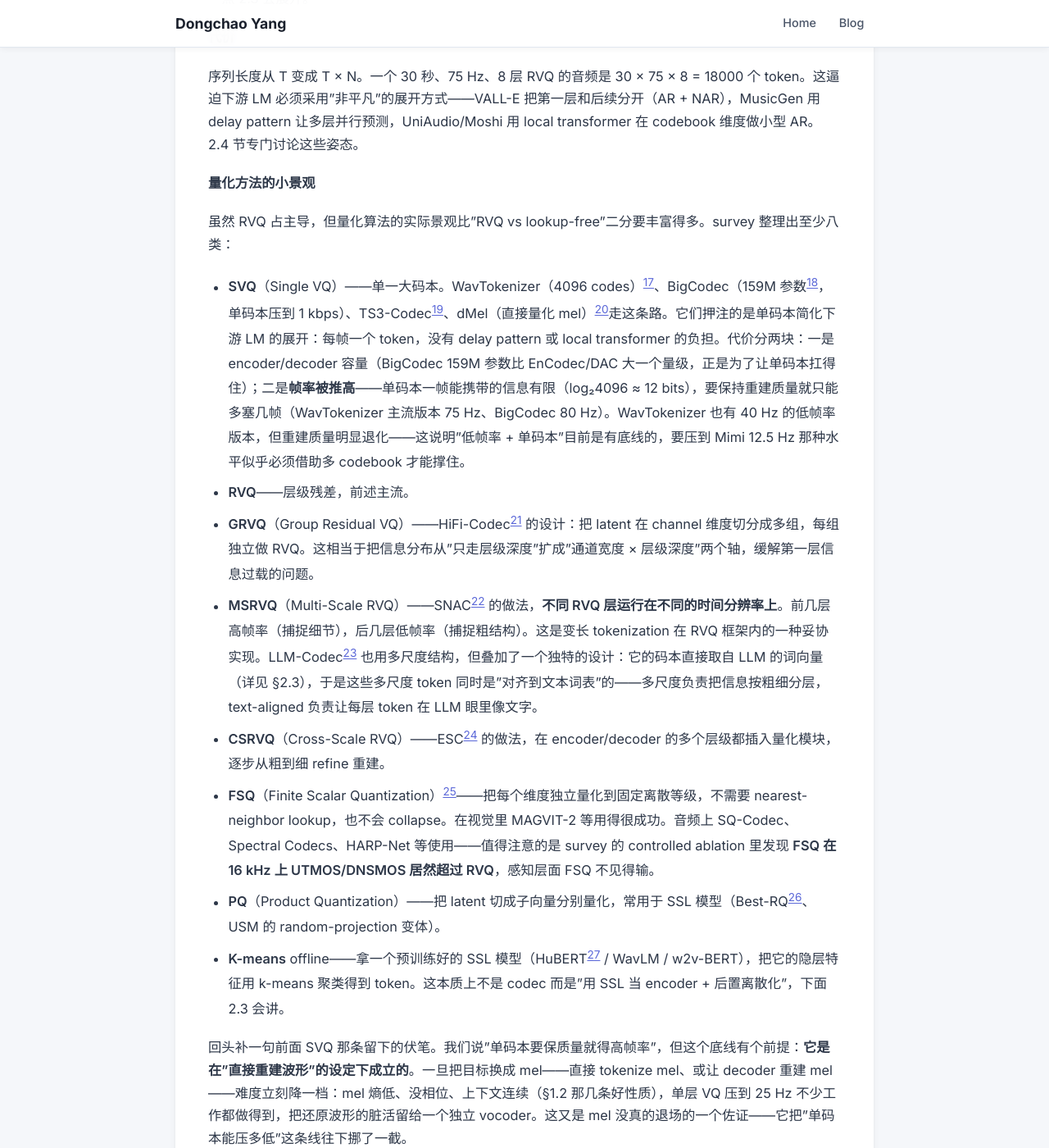
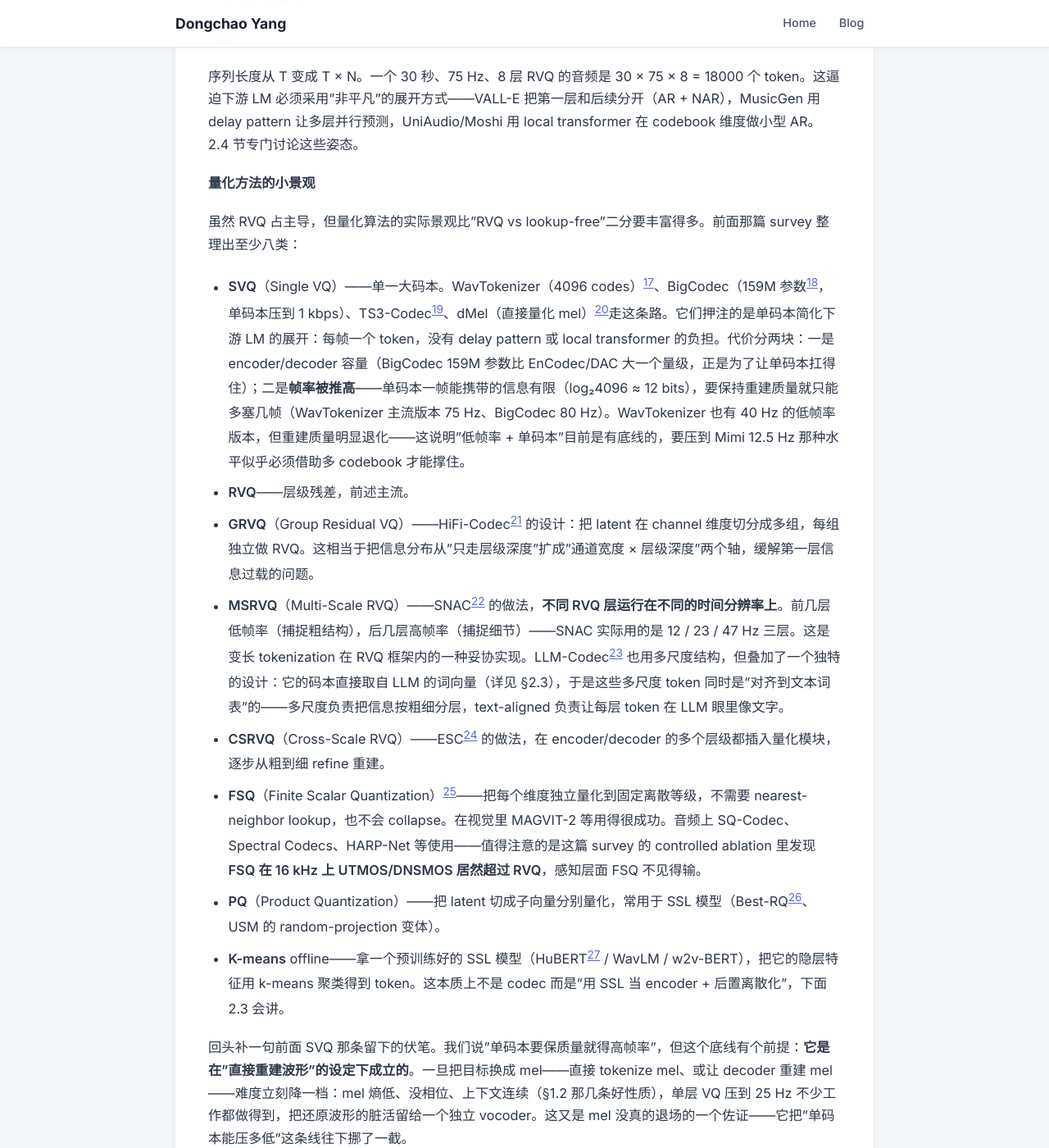
Before and after one commit to yangdongchao/yangdongchao.github.io, a Jekyll site: the page built from _posts/2026-06-09-audio-latent-space.md, in a window 1280 px wide and 1400 px high, scrolled down 12644 px. Shown: the whole window at 82% size. Built offline with Jekyll 4.4.1, drawn with Linux system fonts in a browser that asks for light colours; some of the changed text lies outside the part shown.

Commit message:
Blog: fix SNAC multi-scale direction; tidy bare 'survey' references
- SNAC/MSRVQ: corrected reversed description — early layers are LOW frame rate
  (coarse structure), later layers HIGH frame rate (detail); 12/23/47 Hz.
- Reworded a few bare "survey" mentions in the Chinese text to read naturally.

Co-Authored-By: Claude Opus 4.8 (1M context) <noreply@anthropic.com>

```diff
--- a/_posts/2026-06-09-audio-latent-space.md
+++ b/_posts/2026-06-09-audio-latent-space.md
@@ -228,14 +228,14 @@ RVQ 真正有意思的地方不是容量本身，而是层级带来的**意外
 
 **量化方法的小景观**
 
-虽然 RVQ 占主导，但量化算法的实际景观比"RVQ vs lookup-free"二分要丰富得多。survey 整理出至少八类：
+虽然 RVQ 占主导，但量化算法的实际景观比"RVQ vs lookup-free"二分要丰富得多。前面那篇 survey 整理出至少八类：
 
 - **SVQ**（Single VQ）——单一大码本。WavTokenizer（4096 codes）[^wavtokenizer]、BigCodec（159M 参数[^bigcodec]，单码本压到 1 kbps）、TS3-Codec[^ts3codec]、dMel（直接量化 mel）[^dmel]走这条路。它们押注的是单码本简化下游 LM 的展开：每帧一个 token，没有 delay pattern 或 local transformer 的负担。代价分两块：一是 encoder/decoder 容量（BigCodec 159M 参数比 EnCodec/DAC 大一个量级，正是为了让单码本扛得住）；二是**帧率被推高**——单码本一帧能携带的信息有限（log₂4096 ≈ 12 bits），要保持重建质量就只能多塞几帧（WavTokenizer 主流版本 75 Hz、BigCodec 80 Hz）。WavTokenizer 也有 40 Hz 的低帧率版本，但重建质量明显退化——这说明"低帧率 + 单码本"目前是有底线的，要压到 Mimi 12.5 Hz 那种水平似乎必须借助多 codebook 才能撑住。
 - **RVQ**——层级残差，前述主流。
 - **GRVQ**（Group Residual VQ）——HiFi-Codec[^hificodec] 的设计：把 latent 在 channel 维度切分成多组，每组独立做 RVQ。这相当于把信息分布从"只走层级深度"扩成"通道宽度 × 层级深度"两个轴，缓解第一层信息过载的问题。
-- **MSRVQ**（Multi-Scale RVQ）——SNAC[^snac] 的做法，**不同 RVQ 层运行在不同的时间分辨率上**。前几层高帧率（捕捉细节），后几层低帧率（捕捉粗结构）。这是变长 tokenization 在 RVQ 框架内的一种妥协实现。LLM-Codec[^llmcodec] 也用多尺度结构，但叠加了一个独特的设计：它的码本直接取自 LLM 的词向量（详见 §2.3），于是这些多尺度 token 同时是"对齐到文本词表"的——多尺度负责把信息按粗细分层，text-aligned 负责让每层 token 在 LLM 眼里像文字。
+- **MSRVQ**（Multi-Scale RVQ）——SNAC[^snac] 的做法，**不同 RVQ 层运行在不同的时间分辨率上**。前几层低帧率（捕捉粗结构），后几层高帧率（捕捉细节）——SNAC 实际用的是 12 / 23 / 47 Hz 三层。这是变长 tokenization 在 RVQ 框架内的一种妥协实现。LLM-Codec[^llmcodec] 也用多尺度结构，但叠加了一个独特的设计：它的码本直接取自 LLM 的词向量（详见 §2.3），于是这些多尺度 token 同时是"对齐到文本词表"的——多尺度负责把信息按粗细分层，text-aligned 负责让每层 token 在 LLM 眼里像文字。
 - **CSRVQ**（Cross-Scale RVQ）——ESC[^esc] 的做法，在 encoder/decoder 的多个层级都插入量化模块，逐步从粗到细 refine 重建。
-- **FSQ**（Finite Scalar Quantization）[^fsq]——把每个维度独立量化到固定离散等级，不需要 nearest-neighbor lookup，也不会 collapse。在视觉里 MAGVIT-2 等用得很成功。音频上 SQ-Codec、Spectral Codecs、HARP-Net 等使用——值得注意的是 survey 的 controlled ablation 里发现 **FSQ 在 16 kHz 上 UTMOS/DNSMOS 居然超过 RVQ**，感知层面 FSQ 不见得输。
+- **FSQ**（Finite Scalar Quantization）[^fsq]——把每个维度独立量化到固定离散等级，不需要 nearest-neighbor lookup，也不会 collapse。在视觉里 MAGVIT-2 等用得很成功。音频上 SQ-Codec、Spectral Codecs、HARP-Net 等使用——值得注意的是这篇 survey 的 controlled ablation 里发现 **FSQ 在 16 kHz 上 UTMOS/DNSMOS 居然超过 RVQ**，感知层面 FSQ 不见得输。
 - **PQ**（Product Quantization）——把 latent 切成子向量分别量化，常用于 SSL 模型（Best-RQ[^bestrq]、USM 的 random-projection 变体）。
 - **K-means** offline——拿一个预训练好的 SSL 模型（HuBERT[^hubert] / WavLM / w2v-BERT），把它的隐层特征用 k-means 聚类得到 token。这本质上不是 codec 而是"用 SSL 当 encoder + 后置离散化"，下面 2.3 会讲。
 
@@ -356,7 +356,7 @@ RVQ 真正有意思的地方不是容量本身，而是层级带来的**意外
 
 **第二根轴：离散 token 不一定要自回归生成。** 前面四个设计都在 AR 框架里打转，但离散 token 还能用非自回归的方式生成——一次并行预测所有位置、再迭代 refine 几步。DiffSound[^diffsound]（Yang et al., 2022）是音频上最早的离散扩散：在 VQ-VAE 的 mel token 上做 discrete diffusion，一步预测全部 token、再逐步修正，比 AR decoder 快数倍。SoundStorm[^soundstorm]（Google, 2023）把 MaskGIT 那套 confidence-based 并行解码搬到 codec token 上，质量追平 AudioLM 的 AR 生成、速度却快两个数量级（30 秒音频 0.5 秒出）。MAGNeT、NaturalSpeech 3[^ns3] 的 factorized diffusion 也属于这一类。这条轴的取舍很清晰：**用并行/迭代换速度**——几步 refine 就出结果，不像 AR 要走 T 步；代价是非因果（生成时要看到整段序列），所以做不了 streaming、也吃不到文本 LM 那套 next-token 红利。它和连续路线的 diffusion 其实精神相通——离散 token 借用了扩散的"迭代 refine"生成机制，这也是离散和连续边界模糊的一个例子。
 
-**一个常被低估的实验观察：codebook 越多，反而越伤下游。** survey 的 controlled benchmark 反复验证了这一点——增加 codebook 数（2 → 8 → 32）的确稳定提升重建质量，但**在 ASR、IC、SE、SS 这些下游任务上几乎都拐头变差**。原因不难猜：更多 codebook 引入更多冗余维度和更高的下游建模复杂度，而下游模型容量有限。survey 的原话是 "*optimizing for reconstruction alone does not guarantee better performance on downstream tasks*"。
+**一个常被低估的实验观察：codebook 越多，反而越伤下游。** 这篇 survey 的 controlled benchmark 反复验证了这一点——增加 codebook 数（2 → 8 → 32）的确稳定提升重建质量，但**在 ASR、IC、SE、SS 这些下游任务上几乎都拐头变差**。原因不难猜：更多 codebook 引入更多冗余维度和更高的下游建模复杂度，而下游模型容量有限。原文的说法是 "*optimizing for reconstruction alone does not guarantee better performance on downstream tasks*"。
 
 这给下游建模姿态加了一个隐性约束：**没必要追求重建 SOTA 的 codec**。一个中等 bitrate（4–6 kbps）、4–8 层 RVQ 的 codec，搭配一个简单的下游 LM 展开方式，往往比一个 32 层 RVQ + 复杂展开的方案在端到端任务上更好。这也是为什么 Mimi 选 8 层而不是 32 层，Moshi 用 single transformer 而不是 cascade——简化下游对最终任务的收益往往大于在 codec 上多压几个 dB。
 
```
Also changed, not shown: _posts/2026-06-09-audio-latent-space-en.md (+1 -1 lines).
